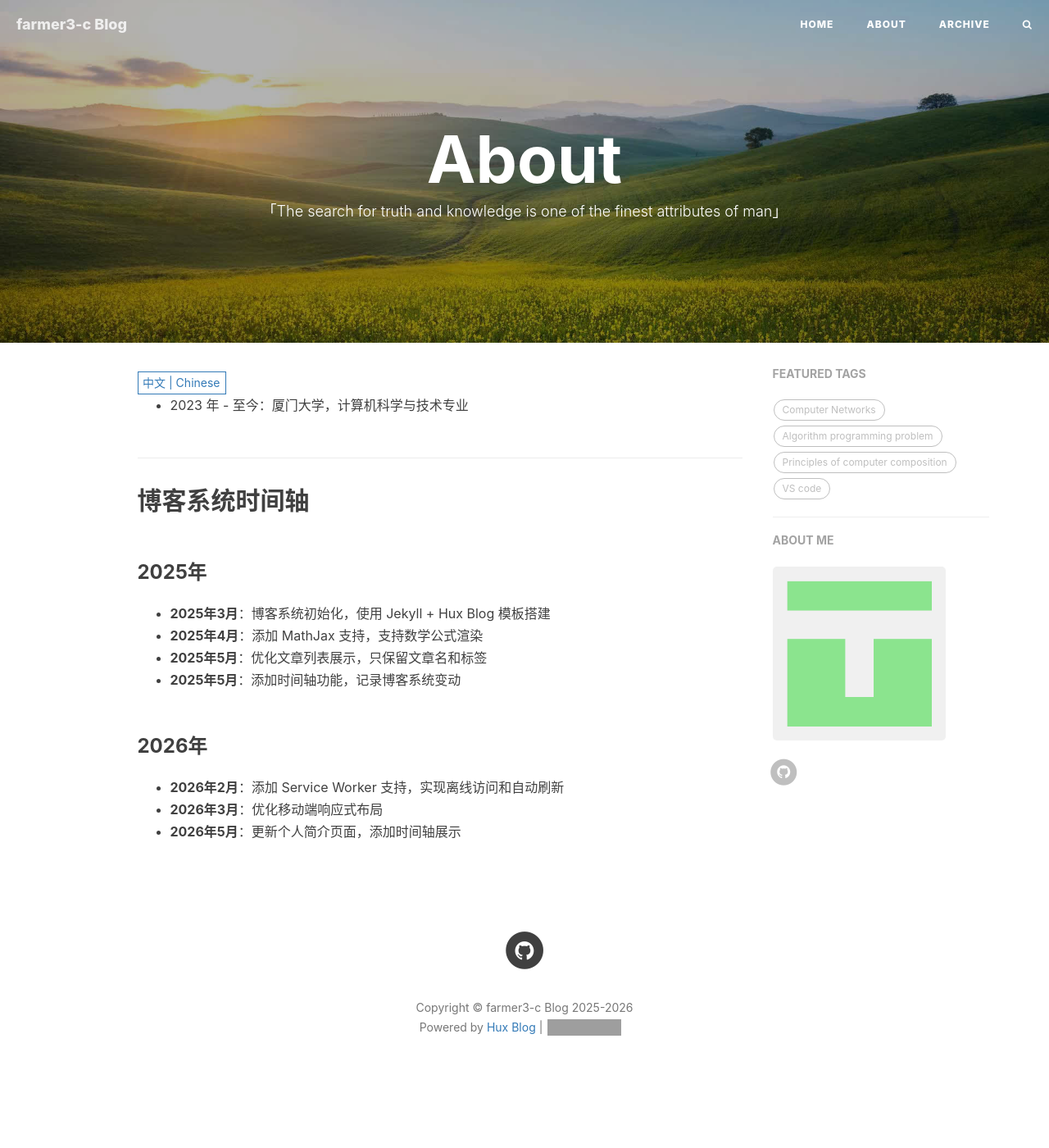
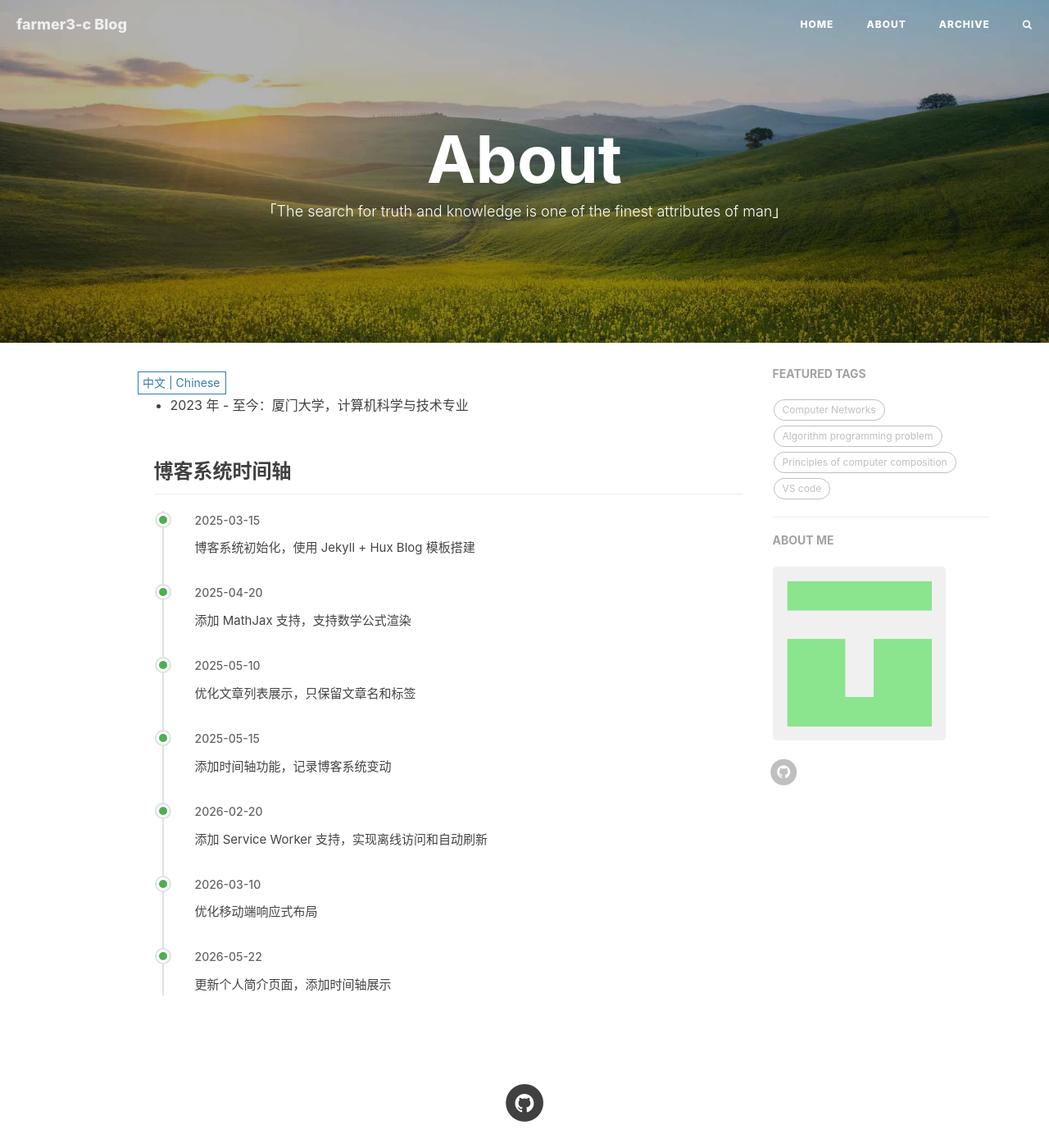
Before and after one commit to farmer3-c/farmer3-c.github.io, a Jekyll site: the page built from about.html, in a window 1280 px wide and 1400 px high. Shown: the whole window at 82% size. Built offline with Jekyll 4.4.1, drawn with Linux system fonts in a browser that asks for light colours; nearby versions of some CDN libraries; comment, search, counter and statistics services are not loaded; grey boxes are pictures that could not be loaded.

Commit message:
Fix timeline display with visual styling

```diff
--- a/_includes/about/en.md
+++ b/_includes/about/en.md
@@ -1,15 +1,3 @@
+
 
 - 2023 - Present: Xiamen University, Computer Science and Technology major
-
-## Blog Timeline
-
-### 2025
-- **March 2025**: Blog system initialized with Jekyll + Hux Blog template
-- **April 2025**: Added MathJax support for mathematical formula rendering
-- **May 2025**: Optimized post list display, showing only title and tags
-- **May 2025**: Added timeline feature to track blog system changes
-
-### 2026
-- **February 2026**: Added Service Worker support for offline access and auto-refresh
-- **March 2026**: Optimized responsive layout for mobile devices
-- **May 2026**: Updated about page with timeline display
--- a/_includes/about/zh.md
+++ b/_includes/about/zh.md
@@ -1,15 +1,3 @@
+
 
 - 2023 年 - 至今：厦门大学，计算机科学与技术专业
-
-## 博客系统时间轴
-
-### 2025年
-- **2025年3月**：博客系统初始化，使用 Jekyll + Hux Blog 模板搭建
-- **2025年4月**：添加 MathJax 支持，支持数学公式渲染
-- **2025年5月**：优化文章列表展示，只保留文章名和标签
-- **2025年5月**：添加时间轴功能，记录博客系统变动
-
-### 2026年
-- **2026年2月**：添加 Service Worker 支持，实现离线访问和自动刷新
-- **2026年3月**：优化移动端响应式布局
-- **2026年5月**：更新个人简介页面，添加时间轴展示
--- a/about.html
+++ b/about.html
@@ -13,12 +13,46 @@
 <div class="zh post-container">
     {% capture about_zh %}{% include about/zh.md %}{% endcapture %}
     {{ about_zh | markdownify }}
+
+    <!-- Timeline -->
+    <div class="timeline-container">
+      <h3 class="timeline-title">{{ site.data.timeline.zh.title }}</h3>
+      <ul class="timeline">
+        {% for item in site.data.timeline.zh.items %}
+        <li class="timeline-item">
+          <div class="timeline-dot"></div>
+          <div class="timeline-line"></div>
+          <div class="timeline-content">
+            <span class="timeline-time">{{ item.time }}</span>
+            <div class="timeline-text">{{ item.content }}</div>
+          </div>
+        </li>
+        {% endfor %}
+      </ul>
+    </div>
 </div>
 
 <!-- English Version -->
 <div class="en post-container">
     {% capture about_en %}{% include about/en.md %}{% endcapture %}
     {{ about_en | markdownify }}
+
+    <!-- Timeline -->
+    <div class="timeline-container">
+      <h3 class="timeline-title">{{ site.data.timeline.en.title }}</h3>
+      <ul class="timeline">
+        {% for item in site.data.timeline.en.items %}
+        <li class="timeline-item">
+          <div class="timeline-dot"></div>
+          <div class="timeline-line"></div>
+          <div class="timeline-content">
+            <span class="timeline-time">{{ item.time }}</span>
+            <div class="timeline-text">{{ item.content }}</div>
+          </div>
+        </li>
+        {% endfor %}
+      </ul>
+    </div>
 </div>
 
 
```
